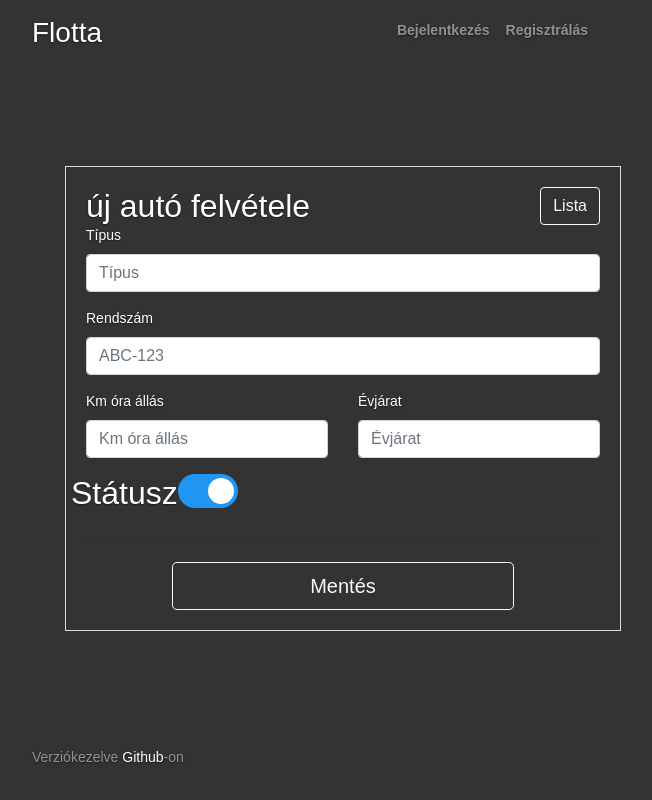
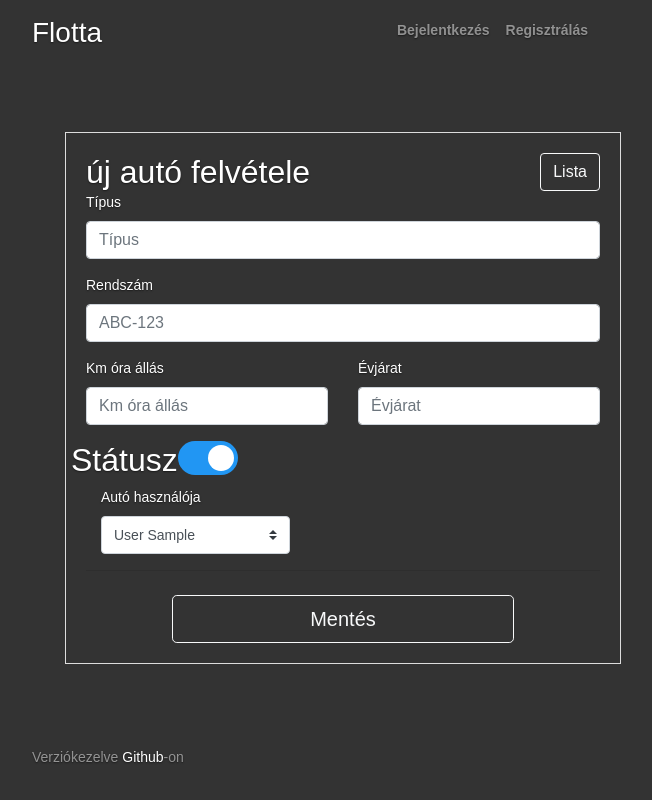
Before and after one commit to IcySmoke/Terran_proba, a PHP site: template application/view/car/add.php in a window 1280 px wide. Shown: the whole page, without its empty margins (330-982 px from the left). Run offline with PHP 8.4, Linux system fonts and the light colour scheme; the visitor is signed in with stand-in values (Sample User, id 1); the template is opened without the code that fills it: most values are stand-ins (such as "Sample title", 1, 10 or a date in 2020); some libraries are stand-ins or nearby versions.

Commit message:
admin new car with user select

```diff
--- a/application/view/car/add.php
+++ b/application/view/car/add.php
@@ -44,6 +44,19 @@
             </label>
         </div>
 
+        <div class="col-md-6 mb-3">
+            <label for="user">Autó használója</label>
+            <select class="custom-select d-block col-md-10" name="user" id="user">
+                <?php
+                foreach($users as $user){
+                    ?>
+                    <option value="<?php echo $user->id ?>" <?php if($user->id == $_SESSION['userId']){ ?>selected<?php } ?>><?php echo $user->last_name ?> <?php echo $user->first_name ?></option>
+                    <?php
+                }
+                ?>
+            </select>
+        </div>
+
         <hr class="mb-4">
 
         <button class="btn btn-outline-light btn-lg btn-block col-8 mx-auto" name="submit_addCar" type="submit">Mentés</button>
```
Also changed, not shown: application/controller/car.php (+22 -5 lines).
